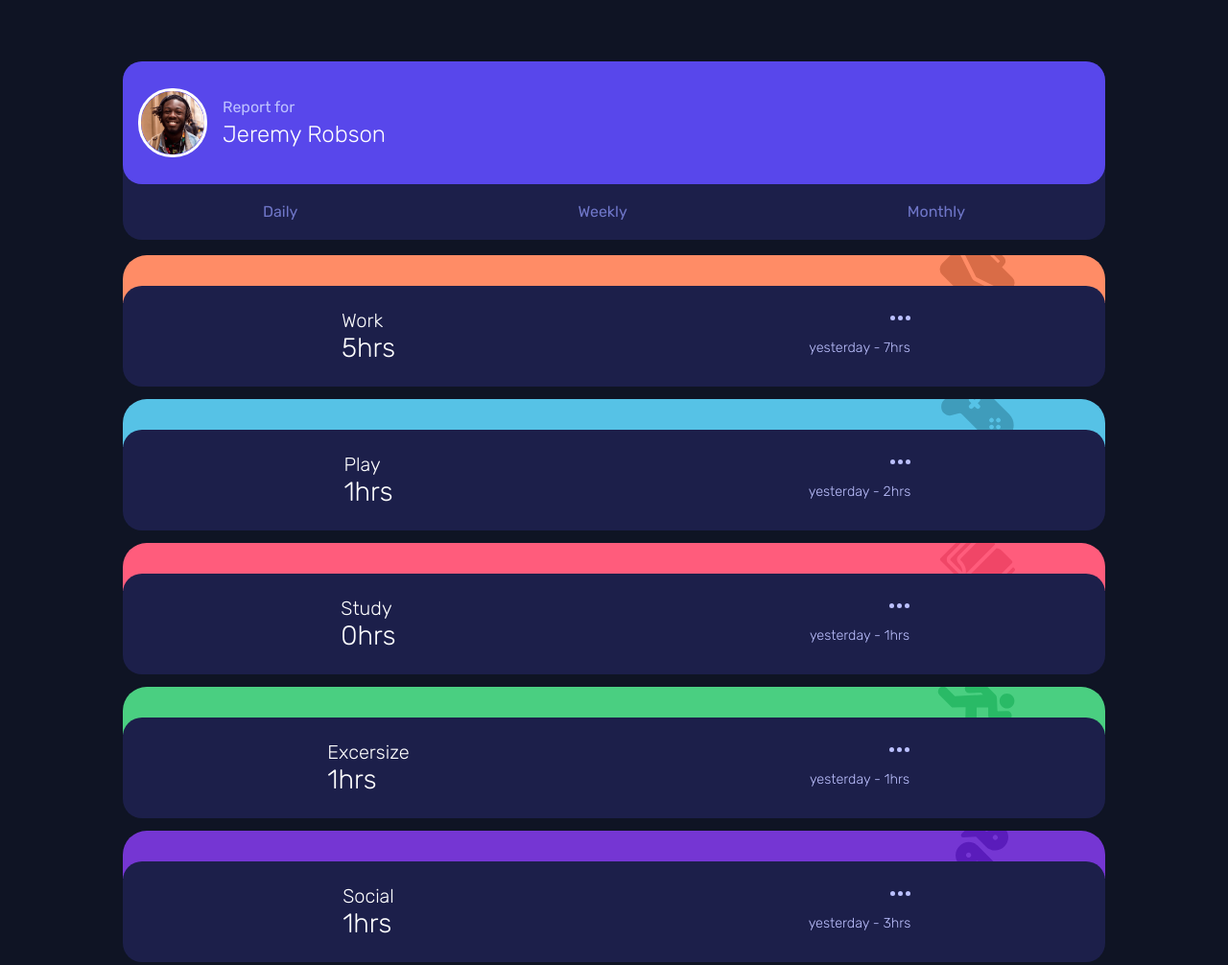
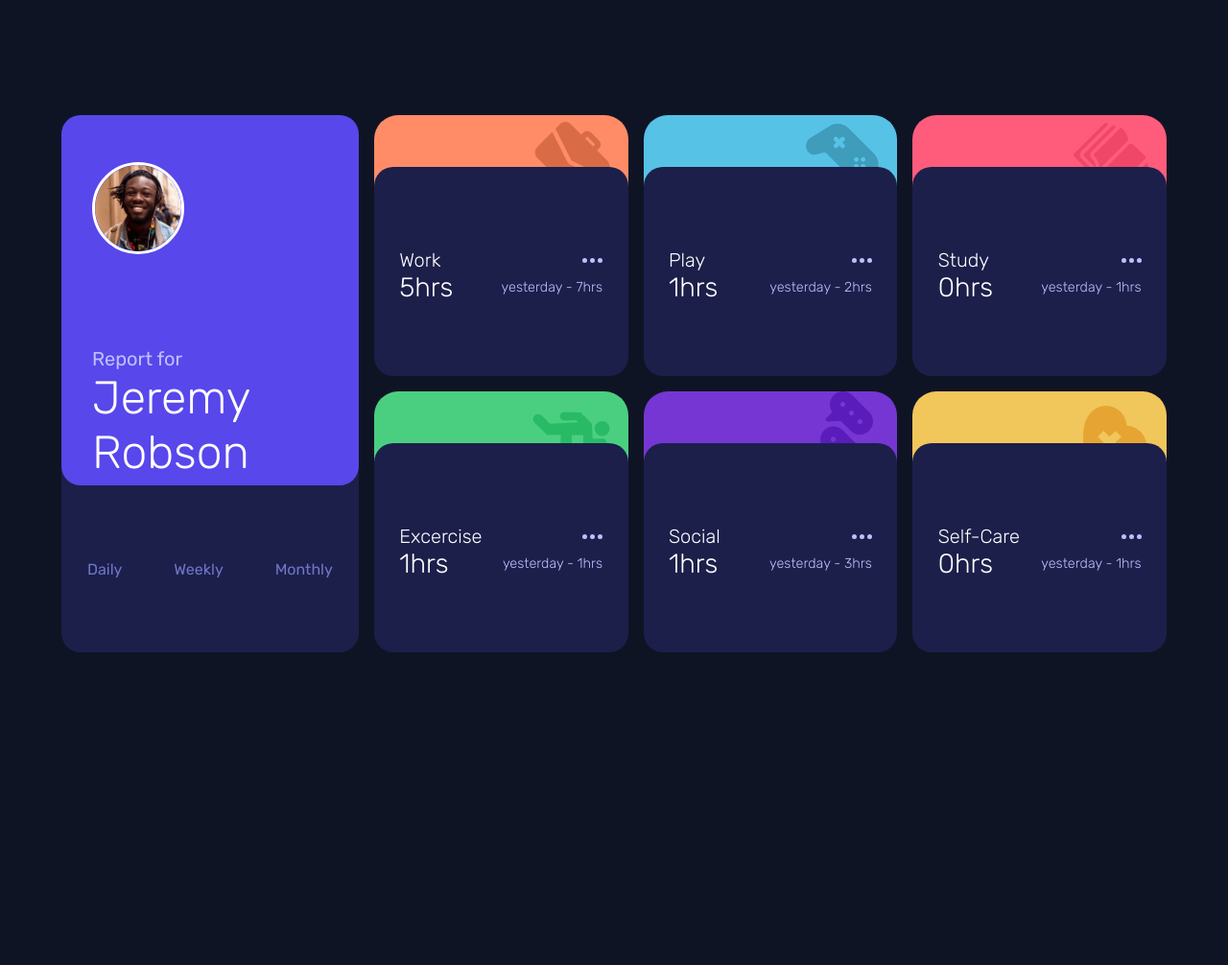
Before and after one commit to naser23/time-tracking-dashboard, a plain HTML site: page index.html in a window 1280 px wide. Shown: the top 1006 px of the page at 96% size. After the commit the page ends 800 px from the top, so only its background shows below. Drawn offline with Linux system fonts and the light colour scheme.

Commit message:
finished the javascript and currently fixing the styles for medium and larger screen sizes.

```diff
--- a/index.html
+++ b/index.html
@@ -40,15 +40,15 @@
             <div class="current-hours">
               <div class="current-hours-text">
                 <h3>Work</h3>
-                <h2 class="time-text">32hrs</h2>
+                <img
+                  src="/time-tracking-dashboard/images/icon-ellipsis.svg"
+                  alt="elipses icon"
+                />
               </div>
             </div>
             <div class="previous-hours">
               <div class="previous-hours-text">
-                <img
-                  src="/time-tracking-dashboard/images/icon-ellipsis.svg"
-                  alt="elipses icon"
-                />
+                <h2 class="time-text">32hrs</h2>
                 <p>Yesterday - 2hrs</p>
               </div>
             </div>
@@ -60,15 +60,15 @@
             <div class="current-hours">
               <div class="current-hours-text">
                 <h3>Play</h3>
-                <h2 class="time-text">32hrs</h2>
+                <img
+                  src="/time-tracking-dashboard/images/icon-ellipsis.svg"
+                  alt="elipses icon"
+                />
               </div>
             </div>
             <div class="previous-hours">
               <div class="previous-hours-text">
-                <img
-                  src="/time-tracking-dashboard/images/icon-ellipsis.svg"
-                  alt="elipses icon"
-                />
+                <h2 class="time-text">32hrs</h2>
                 <p>Yesterday - 2hrs</p>
               </div>
             </div>
@@ -80,15 +80,15 @@
             <div class="current-hours">
               <div class="current-hours-text">
                 <h3>Study</h3>
-                <h2 class="time-text">32hrs</h2>
+                <img
+                  src="/time-tracking-dashboard/images/icon-ellipsis.svg"
+                  alt="elipses icon"
+                />
               </div>
             </div>
             <div class="previous-hours">
               <div class="previous-hours-text">
-                <img
-                  src="/time-tracking-dashboard/images/icon-ellipsis.svg"
-                  alt="elipses icon"
-                />
+                <h2 class="time-text">32hrs</h2>
                 <p>Yesterday - 2hrs</p>
               </div>
             </div>
@@ -99,16 +99,16 @@
           <div class="content">
             <div class="current-hours">
               <div class="current-hours-text">
-                <h3>Excersize</h3>
-                <h2 class="time-text">32hrs</h2>
+                <h3>Excercise</h3>
+                <img
+                  src="/time-tracking-dashboard/images/icon-ellipsis.svg"
+                  alt="elipses icon"
+                />
               </div>
             </div>
             <div class="previous-hours">
               <div class="previous-hours-text">
-                <img
-                  src="/time-tracking-dashboard/images/icon-ellipsis.svg"
-                  alt="elipses icon"
-                />
+                <h2 class="time-text">32hrs</h2>
                 <p>Yesterday - 2hrs</p>
               </div>
             </div>
@@ -120,15 +120,15 @@
             <div class="current-hours">
               <div class="current-hours-text">
                 <h3>Social</h3>
-                <h2 class="time-text">32hrs</h2>
+                <img
+                  src="/time-tracking-dashboard/images/icon-ellipsis.svg"
+                  alt="elipses icon"
+                />
               </div>
             </div>
             <div class="previous-hours">
               <div class="previous-hours-text">
-                <img
-                  src="/time-tracking-dashboard/images/icon-ellipsis.svg"
-                  alt="elipses icon"
-                />
+                <h2 class="time-text">32hrs</h2>
                 <p>Yesterday - 2hrs</p>
               </div>
             </div>
@@ -140,15 +140,15 @@
             <div class="current-hours">
               <div class="current-hours-text">
                 <h3>Self-Care</h3>
-                <h2 class="time-text">32hrs</h2>
+                <img
+                  src="/time-tracking-dashboard/images/icon-ellipsis.svg"
+                  alt="elipses icon"
+                />
               </div>
             </div>
             <div class="previous-hours">
               <div class="previous-hours-text">
-                <img
-                  src="/time-tracking-dashboard/images/icon-ellipsis.svg"
-                  alt="elipses icon"
-                />
+                <h2 class="time-text">32hrs</h2>
                 <p>Yesterday - 2hrs</p>
               </div>
             </div>
--- /dev/null
+++ b/scss/_queries.scss
@@ -0,0 +1,117 @@
+@import "_config";
+
+@media (min-width: 320px) {
+  #grid {
+    grid-template-rows: 200px 2fr;
+    height: 100%;
+    max-height: auto;
+
+    .Jeremy-Robson {
+      .header {
+        align-items: center;
+      }
+    }
+  }
+  .row-sizing {
+    .content {
+      p {
+        font-size: 0.85rem;
+      }
+    }
+  }
+}
+
+@media (min-width: 360px) {
+  .row-sizing {
+    .content {
+      p {
+        font-size: 0.9rem;
+      }
+    }
+  }
+}
+
+@media (min-width: 767.98px) {
+  body {
+    display: flex;
+    justify-content: center;
+
+    #grid {
+      grid-template-columns: 0.75fr 2fr;
+      grid-template-rows: 1fr;
+      // grid-template-rows: auto;
+      height: 70%;
+      width: 90%;
+
+      .Jeremy-Robson {
+        .header {
+          flex-direction: column;
+          align-items: flex-start;
+          justify-content: space-around;
+
+          img {
+            margin: 0 0;
+            margin-left: 2rem;
+          }
+
+          .header-text {
+            font-size: 1.25rem;
+            margin-left: 2rem;
+            margin-bottom: 2rem;
+          }
+
+          span {
+            font-size: 3rem;
+          }
+        }
+      }
+
+      .nested-grid {
+        display: grid;
+
+        gap: 1rem;
+        grid-template-columns: repeat(3, 1fr);
+
+        grid-template-rows: repeat(2, 1fr);
+      }
+    }
+  }
+}
+
+@media (min-width: 800px) and (max-width: 991.98px) and (orientation: landscape) and (-webkit-min-device-pixel-ratio: 1) {
+  body {
+    #grid {
+      width: 95%;
+      height: 90%;
+    }
+  }
+}
+
+@media (min-width: 991.98px) {
+  #grid {
+    .Jeremy-Robson {
+      .header {
+        flex-direction: column;
+        align-items: flex-start;
+        justify-content: space-around;
+
+        img {
+          width: 6rem;
+          border-radius: 50px;
+          margin: 0 0;
+          margin-left: 2rem;
+        }
+
+        .header-text {
+          font-size: 1.25rem;
+          margin-left: 2rem;
+          margin-bottom: 2rem;
+        }
+
+        span {
+          font-size: 3rem;
+        }
+      }
+    }
+  }
+}
--- a/scss/_reused-classes.scss
+++ b/scss/_reused-classes.scss
@@ -8,38 +8,44 @@
 .row-sizing {
   .content {
     display: grid;
-    grid-template-columns: 1fr 1fr;
+    grid-template-rows: 1fr 1fr;
     border-radius: 20px;
     background-color: $dark-blue;
     width: 100%;
-    height: 70%;
-    top: 2rem;
+    height: 80%;
+    top: 20%;
     position: absolute;
 
     .current-hours {
       display: flex;
-      flex-direction: column;
       justify-content: center;
-      align-items: center;
+      align-items: flex-end;
+
+      .current-hours-text {
+        width: 80%;
+        display: flex;
+        justify-content: space-between;
+        align-items: center;
+      }
 
       h3 {
         @include fontWeight(300);
         color: white;
         font-size: 1.25rem;
       }
-
-      h2 {
-        @include fontWeight(300);
-        color: white;
-        font-size: 1.75rem;
-      }
     }
 
     .previous-hours {
       display: flex;
-      flex-direction: column;
       justify-content: center;
-      align-items: center;
+      align-items: flex-start;
+
+      .previous-hours-text {
+        width: 80%;
+        display: flex;
+        justify-content: space-between;
+        align-items: center;
+      }
 
       &-text {
         text-align: right;
@@ -50,7 +56,7 @@
 
       p {
         @include fontWeight(300);
-        font-size: 0.9rem;
+        // font-size: 0.9rem;
         color: $pale-blue;
       }
     }
--- a/scss/main.scss
+++ b/scss/main.scss
@@ -1,5 +1,6 @@
 @import "_config";
 @import "_reused-classes";
+@import "_queries";
 
 * {
   margin: 0;
@@ -9,10 +10,9 @@
 
 body {
   width: 100vw;
-  height: 100vh auto;
+  height: 100vh;
   max-height: auto;
-  display: grid;
-  place-items: center;
+
   background-color: $very-dark-blue;
 }
 
@@ -20,7 +20,8 @@ body {
   width: 80%;
   height: 90%;
   display: grid;
-  grid-template-rows: 0.8fr 2fr;
+  margin: auto;
+
   gap: 1rem;
 
   .Jeremy-Robson {
@@ -34,7 +35,7 @@ body {
       background-color: $blue;
       border-radius: 20px;
       display: flex;
-      align-items: center;
+      // align-items: center;
     }
 
     .header-text {
@@ -89,7 +90,8 @@ body {
 
   .nested-grid {
     display: grid;
-    grid-template-rows: repeat(6, minmax(150px, auto));
+    gap: 1rem;
+    grid-template-rows: repeat(6, 150px);
     max-height: auto;
 
     .row-sizing {
@@ -98,5 +100,11 @@ body {
       border-radius: 25px;
       position: relative;
     }
+
+    h2 {
+      @include fontWeight(300);
+      color: white;
+      font-size: 1.75rem;
+    }
   }
 }
```
Also changed, not shown: css/main.css, 1 other file.
